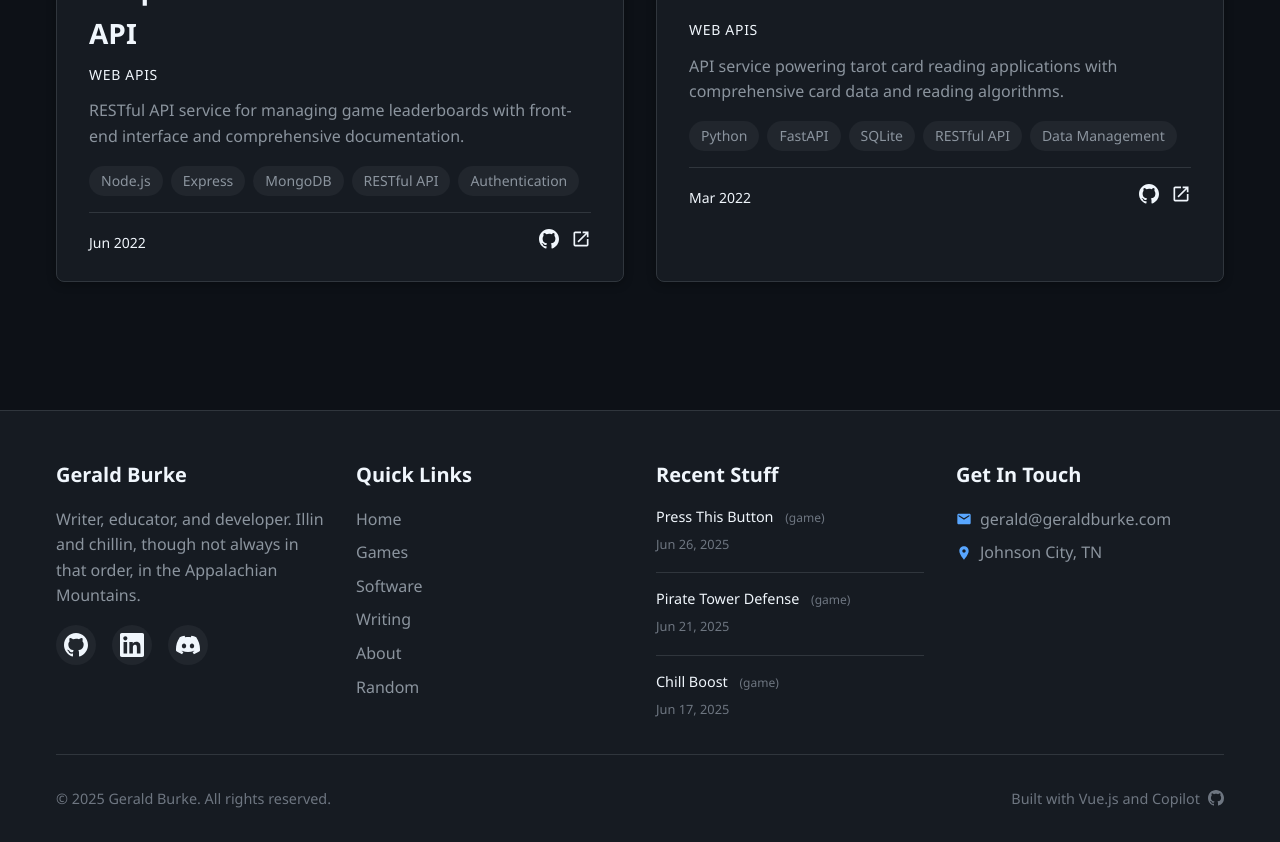
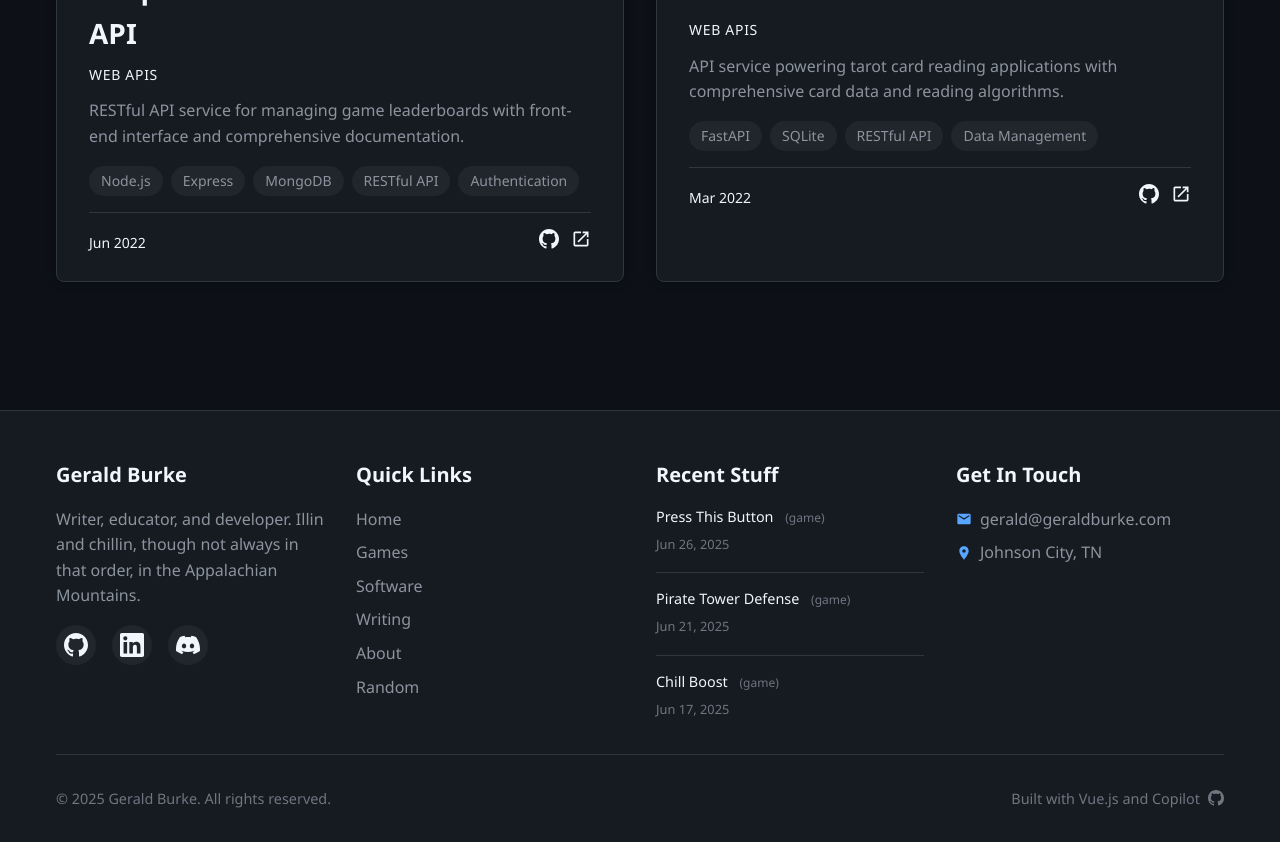
Before and after one commit to geraldfingburke/portfolio, a Vue app: page /software in a window 1280 px wide. Shown: the part 860-1702 px from the top of the page. Built offline with nearby package versions, Linux system fonts and the light colour scheme.

Commit message:
Build fixes

```diff
--- a/src/stores/software.js
+++ b/src/stores/software.js
@@ -33,13 +33,7 @@ export const useSoftwareStore = defineStore("software", () => {
         "API service powering tarot card reading applications with comprehensive card data and reading algorithms.",
       longDescription:
         "A specialized API that provides tarot card data, reading algorithms, and interpretation services. Features complete card database with imagery, meanings, and context-sensitive interpretations. Designed to power web and mobile tarot reading applications with flexible reading layouts.",
-      technologies: [
-        "Python",
-        "FastAPI",
-        "SQLite",
-        "RESTful API",
-        "Data Management",
-      ],
+      technologies: ["FastAPI", "SQLite", "RESTful API", "Data Management"],
       imageUrl: "/images/plateau-tarot.jpg",
       githubUrl: "https://github.com/geraldfingburke/plateau-tarot",
       demoUrl: "https://plateau-tarot-api.vercel.app",
```
